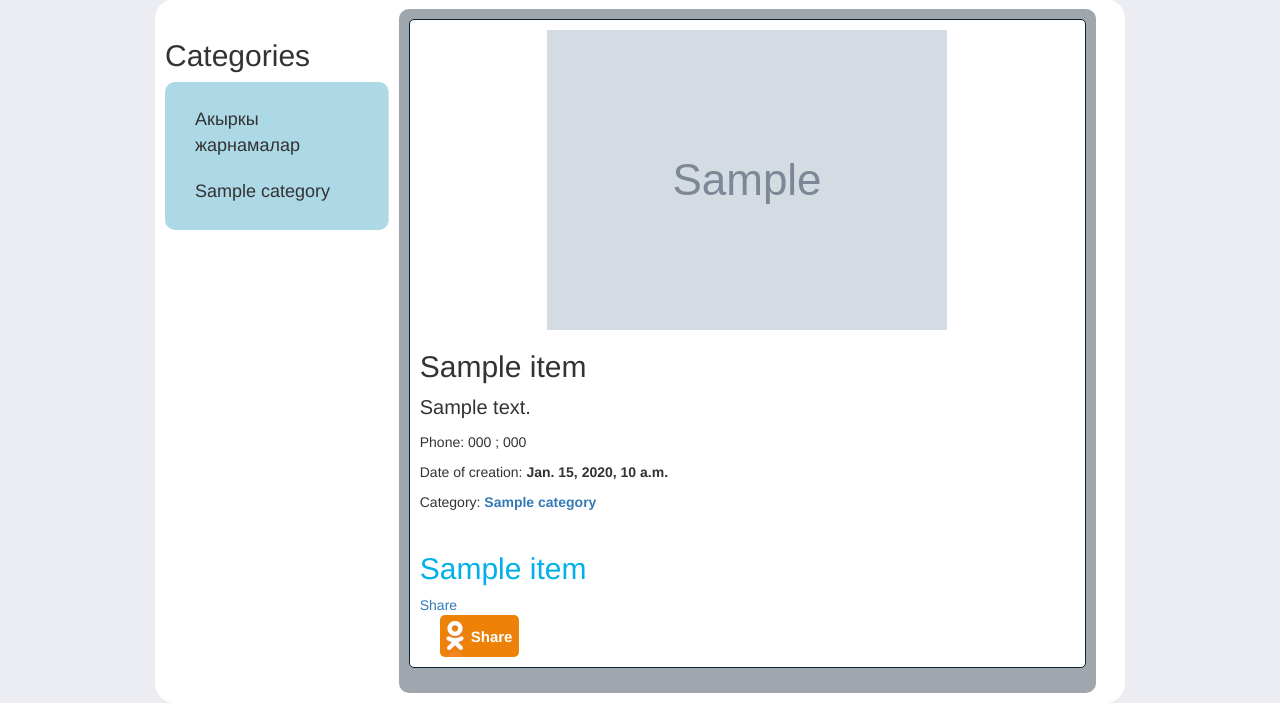
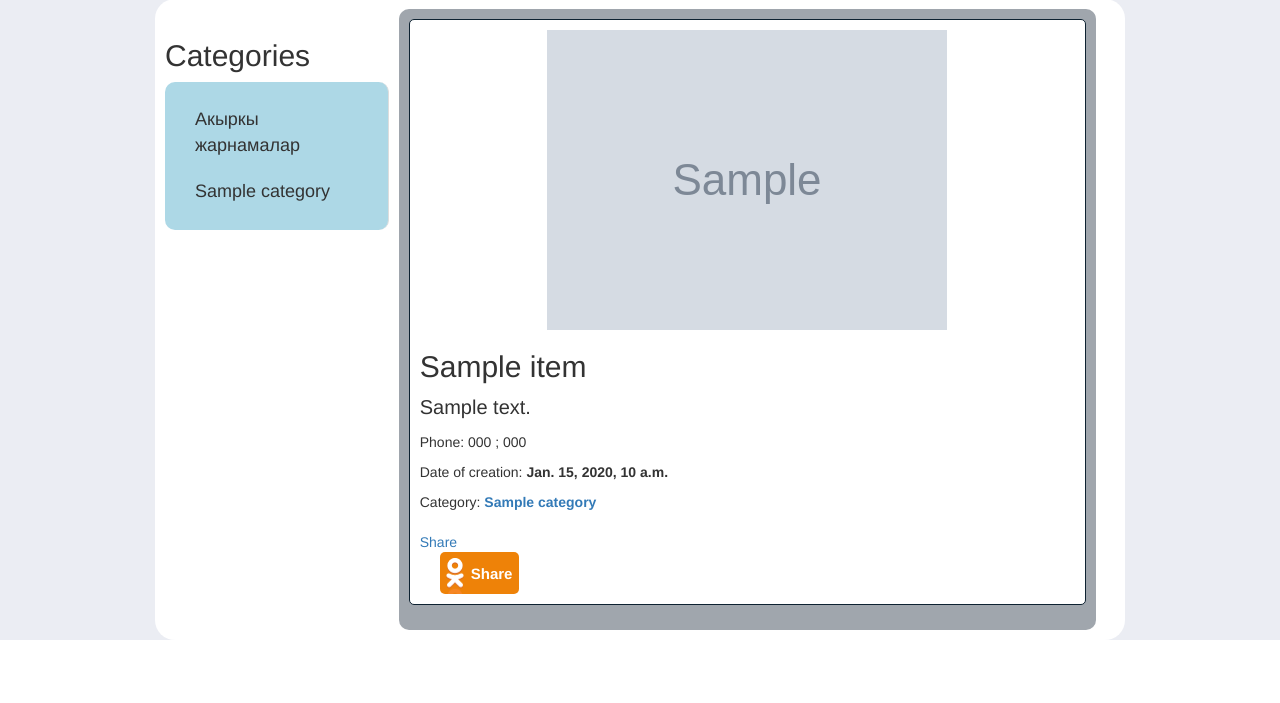
Before and after one commit to Askarb/kochkorAd, a Django app: template webapp_root/webapp/templates/Ad.html in a window 1280 px wide. Shown: the part 240-943 px from the top of the page. After the commit the page ends 880 px from the top, so only its background shows below. Run offline with Django 3.2, Linux system fonts and the light colour scheme; tables that the repository leaves empty hold one stand-in row (values such as "Sample post"); the template is opened without the code that fills it: values that come from a table or form of the project are taken from there, most other values are stand-ins (such as "Sample title", 1, 10 or a date in 2020); grey boxes marked "Sample" are stand-in pictures; some libraries are stand-ins or nearby versions.

Commit message:
fixed ad html

```diff
--- a/webapp_root/webapp/templates/Ad.html
+++ b/webapp_root/webapp/templates/Ad.html
@@ -41,8 +41,6 @@
                 <span class="category">{% trans 'Category' %}:
                     <a href="{% url 'webapp:category' item.category.slug %}"> <b>{{ item.category }}</b></a>
                 </span> <br> <br>
-            <p>
-                <h2><a href="{% url 'webapp:ad' item.slug %}">{{ item.title }}</a></h2></p>
 
                 <div class="fb-share-button"
                      data-href="http://kochkorcity.kg{% url 'webapp:ad' item.slug %}"
@@ -57,7 +55,7 @@
             {#    ok#}
                 <a class="ok_share" target="_blank" href="https://connect.ok.ru/offer
 ?url=http://kochkorcity.kg/ad/{{ item.slug }}/
-&title={{ item.slug }}
+&title={{ item.title }}
 &description={{ item.text }}
 &imageUrl=http://kochkorcity.kg{{ item.images.first.image.url }}">{% trans 'Share' %}</a>
 
```
